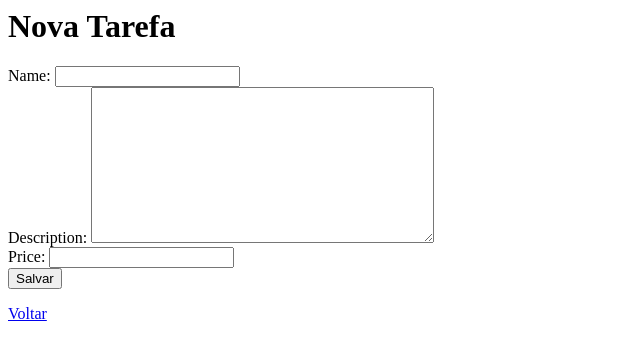
After one commit to RebecaBenevello/revisao, a Django app: page /create in a window 1280 px wide. The commit adds this page. Shown: the top 360 px of the page, without its empty margins (0-640 px from the left). Run offline with Django 5.2, Linux system fonts and the light colour scheme.

Commit message:
criação de tabela revisão

```diff
--- a/setup/urls.py
+++ b/setup/urls.py
@@ -20,4 +20,5 @@ from django.urls import path, include
 urlpatterns = [
     path('admin/', admin.site.urls),
     path("", include("todos.urls")),
+
 ]
--- /dev/null
+++ b/todos/templates/todos/todo_form.html
@@ -0,0 +1,8 @@
+<h1>Nova Tarefa</h1>
+<form method="POST">
+  {% csrf_token %}
+  {{ form }}
+  <button type="submit">Salvar</button>
+</form>
+
+<a href="{% url 'todo_list' %}">Voltar</a>
--- a/todos/templates/todos/todo_list.html
+++ b/todos/templates/todos/todo_list.html
@@ -14,4 +14,5 @@
     {% endfor %}
   </ul>
 </body>
+<a href="{% url 'todo_create' %}">Nova Tarefa</a>
 </html>
--- a/todos/urls.py
+++ b/todos/urls.py
@@ -1,6 +1,9 @@
 from django.urls import path
-from .views import TodoListView
+from .views import TodoListView,TodoCreatView
 
 urlpatterns = [
     path("", TodoListView.as_view(), name="todo_list"),
+    path("", TodoListView.as_view(), name="todo_list"),
+    path("create", TodoCreatView.as_view(), name="todo_create")
+
 ]
--- a/todos/views.py
+++ b/todos/views.py
@@ -1,9 +1,15 @@
 from django.shortcuts import render
 
-from django.views.generic import ListView
+from django.views.generic import ListView, CreateView
+from django.urls import reverse_lazy
 from .models import Todo
 
 class TodoListView(ListView):
     model = Todo
     template_name = "todos/todo_list.html"
     context_object_name = "todos"
+
+class TodoCreatView(CreateView):
+    model = Todo
+    fields = ["name", "description", "price"]
+    success_url = reverse_lazy("todo_list")
```
Also changed, not shown: db.sqlite3.
